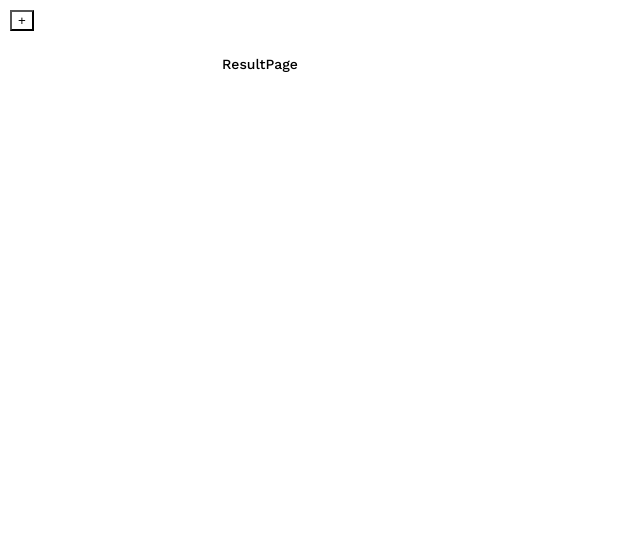
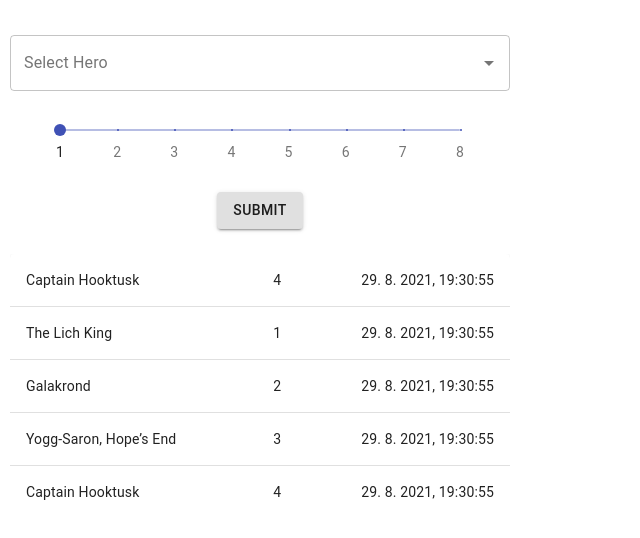
Before and after one commit to dramxx/battlegrounds-tracker-browser-extension, a React (Create React App) app: page / in a window 1280 px wide. Shown: the top 538 px of the page, without its empty margins (0-640 px from the left). Built offline with nearby package versions, Linux system fonts and the light colour scheme.

Commit message:
UI overhaul

```diff
--- a/package.json
+++ b/package.json
@@ -3,6 +3,8 @@
   "version": "0.1.0",
   "private": true,
   "dependencies": {
+    "@material-ui/core": "^4.12.3",
+    "@material-ui/lab": "^4.0.0-alpha.60",
     "@testing-library/jest-dom": "^5.11.4",
     "@testing-library/react": "^11.1.0",
     "@testing-library/user-event": "^12.1.10",
--- a/src/App.js
+++ b/src/App.js
@@ -1,28 +1,28 @@
 import React, { useState } from "react";
 import { RecordPage } from "./pages/RecordPage";
 import { ResultPage } from "./pages/ResultPage";
+import Button from "@material-ui/core/Button";
 
 function App() {
-  const [showRecord, setShowRecord] = useState(false);
   const [selectedHero, setSelectedHero] = useState(null);
   const [selectedStanding, setSelectedStanding] = useState(null);
 
+  const handleSubmit = () => {
+    const currentDate = new Date().toLocaleString("sk-SK");
+
+    console.log({ selectedHero });
+    console.log({ selectedStanding });
+    console.log({ currentDate });
+  };
+
   return (
     <div className="main_wrapper">
-      <button
-        onClick={() => setShowRecord(!showRecord)}
-        className="record_button"
-      >
-        +
-      </button>
-      {showRecord && (
-        <RecordPage
-          hero={selectedHero}
-          setHero={setSelectedHero}
-          standing={selectedStanding}
-          setStanding={setSelectedStanding}
-        />
-      )}
+      <RecordPage setHero={setSelectedHero} setStanding={setSelectedStanding} />
+      <div className="submit-button-wrapper">
+        <Button variant="contained" onClick={handleSubmit}>
+          Submit
+        </Button>
+      </div>
       <ResultPage />
     </div>
   );
--- a/src/components/HeroCard.js
+++ /dev/null
@@ -1,27 +0,0 @@
-import React from "react";
-
-export const HeroCard = ({ hero, click }) => {
-  const getHeroTier = () => {
-    switch (hero.tier) {
-      case 1:
-        return "t1_hero";
-      case 2:
-        return "t2_hero";
-      case 3:
-        return "t3_hero";
-      case 4:
-        return "t4_hero";
-      default:
-        return;
-    }
-  };
-
-  return (
-    <div
-      className={`${getHeroTier()} hero_card`}
-      onClick={() => click(hero.name)}
-    >
-      <div className="hero_card_name">{hero.name}</div>
-    </div>
-  );
-};
--- a/src/components/StandingCard.js
+++ /dev/null
@@ -1,9 +0,0 @@
-import React from "react";
-
-export const StandingCard = ({ standing, click }) => {
-  return (
-    <div className="standing_card" onClick={() => click(standing)}>
-      {standing}
-    </div>
-  );
-};
--- a/src/index.css
+++ b/src/index.css
@@ -3,6 +3,7 @@
  **********************************************/
 
 body {
+  overflow: hidden;
   user-select: none;
   margin: 0;
   font-family: "Work Sans", sans-serif;
@@ -35,72 +36,22 @@ body {
 }
 
 .result_page {
+  height: 250px;
   margin-top: 25px;
+  overflow-y: scroll;
+  overflow-x: hidden;
+}
+
+.submit-button-wrapper {
+  margin-top: 25px;
+  width: 100%;
   display: flex;
   justify-content: center;
+  align-items: center;
 }
 
-/**********************************************
- * HEROES
- **********************************************/
-
-.hero_card {
-  display: inline-block;
-  text-align: center;
-  border-radius: 5px;
-  margin: 3px;
+.standings_list {
+  padding-top: 25px;
+  width: 80%;
+  margin: auto;
 }
-
-.t1_hero {
-  border: 1px solid #000;
-}
-
-.t2_hero {
-  border: 1px solid #000;
-}
-
-.t3_hero {
-  border: 1px solid #000;
-}
-
-.t4_hero {
-  border: 1px solid #000;
-}
-
-.hero_card:hover {
-  font-weight: bold;
-  transform: scale(1.05);
-}
-
-.hero_card_name {
-  padding: 5px;
-}
-
-/**********************************************
- * STANDINGS
- **********************************************/
-
-.standing_card {
-  display: inline-flex;
-  justify-content: center;
-  align-items: center;
-  width: 30px;
-  height: 30px;
-  text-align: center;
-  border: 1px solid #000;
-  border-radius: 5px;
-  margin: 3px;
-}
-
-.standing_card:hover {
-  font-weight: bold;
-  transform: scale(1.05);
-}
-
-/**********************************************
- * RESULTS
- **********************************************/
-
-.standings_list {
-  margin-top: 25px;
-}
--- a/src/pages/RecordPage.js
+++ b/src/pages/RecordPage.js
@@ -1,25 +1,36 @@
 import React from "react";
 import { HEROES, STANDINGS } from "../utils/config";
-import { HeroCard } from "../components/HeroCard";
-import { StandingCard } from "../components/StandingCard";
+import TextField from "@material-ui/core/TextField";
+import Autocomplete from "@material-ui/lab/Autocomplete";
+import Slider from "@material-ui/core/Slider";
 
-export const RecordPage = ({ hero, setHero, standing, setStanding }) => {
+export const RecordPage = ({ setHero, setStanding }) => {
   return (
     <div className="record_page">
-      {!hero && (
-        <div className="heroes_list">
-          {HEROES.map((hero) => (
-            <HeroCard hero={hero} click={setHero} />
-          ))}
-        </div>
-      )}
-      {!standing && (
-        <div className="standings_list">
-          {STANDINGS.map((standing) => (
-            <StandingCard standing={standing} click={setStanding} />
-          ))}
-        </div>
-      )}
+      <div className="heroes_list">
+        <Autocomplete
+          onChange={(e) => setHero(e.target.outerText)}
+          options={HEROES}
+          getOptionLabel={(option) => option.name}
+          style={{ width: "100%" }}
+          renderInput={(params) => (
+            <TextField {...params} label="Select Hero" variant="outlined" />
+          )}
+        />
+      </div>
+      <div className="standings_list">
+        <Slider
+          onChangeCommitted={(e, value) => setStanding(value)}
+          getAriaValueText={(value) => value}
+          aria-labelledby="discrete-slider-custom"
+          valueLabelDisplay="off"
+          marks={STANDINGS}
+          defaultValue={1}
+          step={1}
+          min={1}
+          max={STANDINGS.length}
+        />
+      </div>
     </div>
   );
 };
--- a/src/pages/ResultPage.js
+++ b/src/pages/ResultPage.js
@@ -1,9 +1,92 @@
 import React from "react";
+import Table from "@material-ui/core/Table";
+import TableBody from "@material-ui/core/TableBody";
+import TableCell from "@material-ui/core/TableCell";
+import TableContainer from "@material-ui/core/TableContainer";
+import TableRow from "@material-ui/core/TableRow";
+import Paper from "@material-ui/core/Paper";
+
+const DUMMY_ROWS = [
+  {
+    hero: "Captain Hooktusk",
+    standing: 4,
+    date: "29. 8. 2021, 19:30:55",
+  },
+  {
+    hero: "The Lich King",
+    standing: 1,
+    date: "29. 8. 2021, 19:30:55",
+  },
+  {
+    hero: "Galakrond",
+    standing: 2,
+    date: "29. 8. 2021, 19:30:55",
+  },
+  {
+    hero: "Yogg-Saron, Hope’s End",
+    standing: 3,
+    date: "29. 8. 2021, 19:30:55",
+  },
+  {
+    hero: "Captain Hooktusk",
+    standing: 4,
+    date: "29. 8. 2021, 19:30:55",
+  },
+  {
+    hero: "The Lich King",
+    standing: 1,
+    date: "29. 8. 2021, 19:30:55",
+  },
+  {
+    hero: "Galakrond",
+    standing: 2,
+    date: "29. 8. 2021, 19:30:55",
+  },
+  {
+    hero: "Yogg-Saron, Hope’s End",
+    standing: 3,
+    date: "29. 8. 2021, 19:30:55",
+  },
+  {
+    hero: "Captain Hooktusk",
+    standing: 4,
+    date: "29. 8. 2021, 19:30:55",
+  },
+  {
+    hero: "The Lich King",
+    standing: 1,
+    date: "29. 8. 2021, 19:30:55",
+  },
+  {
+    hero: "Galakrond",
+    standing: 2,
+    date: "29. 8. 2021, 19:30:55",
+  },
+  {
+    hero: "Yogg-Saron, Hope’s End",
+    standing: 3,
+    date: "29. 8. 2021, 19:30:55",
+  },
+];
 
 export const ResultPage = () => {
   return (
     <div className="result_page">
-      <div>ResultPage</div>
+      <TableContainer component={Paper}>
+        <Table aria-label="simple table">
+          <TableBody>
+            {DUMMY_ROWS.map((row, i) => (
+              <TableRow key={`key_${i}`}>
+                <TableCell component="th" scope="row">
+                  {row.hero}
+                </TableCell>
+                <TableCell align="right">{row.standing}</TableCell>
+                <TableCell align="right">{row.date}</TableCell>
+              </TableRow>
+            ))}
+          </TableBody>
+        </Table>
+      </TableContainer>
     </div>
   );
 };
--- a/src/utils/config.js
+++ b/src/utils/config.js
@@ -65,4 +65,37 @@ export const HEROES = [
   { name: "Pyramad", tier: 4 },
 ];
 
-export const STANDINGS = [1, 2, 3, 4, 5, 6, 7, 8];
+export const STANDINGS = [
+  {
+    value: 1,
+    label: 1,
+  },
+  {
+    value: 2,
+    label: 2,
+  },
+  {
+    value: 3,
+    label: 3,
+  },
+  {
+    value: 4,
+    label: 4,
+  },
+  {
+    value: 5,
+    label: 5,
+  },
+  {
+    value: 6,
+    label: 6,
+  },
+  {
+    value: 7,
+    label: 7,
+  },
+  {
+    value: 8,
+    label: 8,
+  },
+];
```
Also changed, not shown: 2 other files (tests, documents, lock files or other folders).
